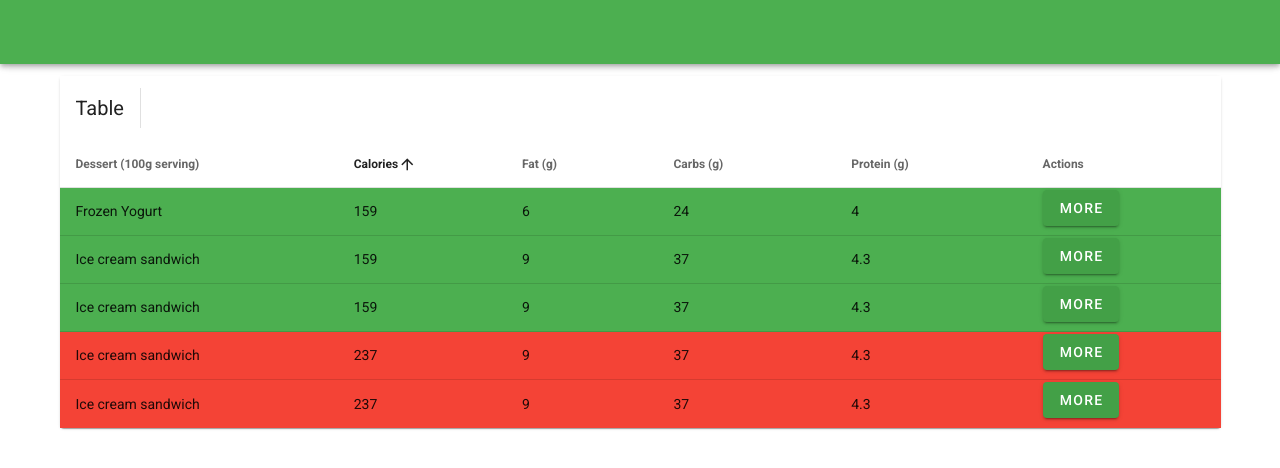
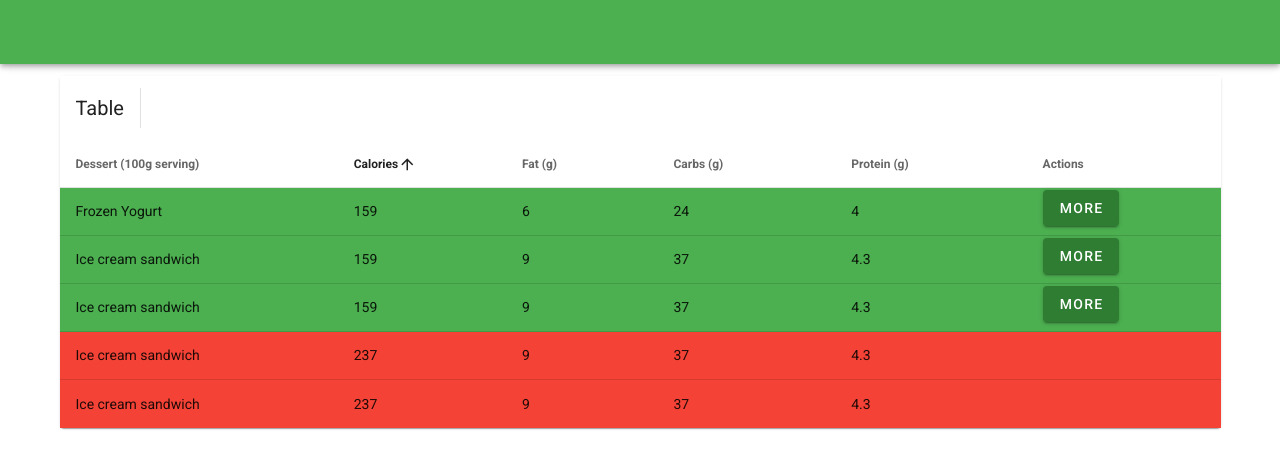
Before and after one commit to helgatrue/vue_project, a Vue app: page / in a window 1280 px wide. Shown: the top 468 px of the page. Built offline with nearby package versions, Linux system fonts and the light colour scheme.

Commit message:
отображение кнопок

```diff
--- a/src/components/Table.vue
+++ b/src/components/Table.vue
@@ -33,15 +33,17 @@
                 </v-toolbar>
             </template>
             <template v-slot:item.actions="{ item }">
-                <v-btn :disabled="isDisabled ? true : false"
-                        color="green darken-1"
-                        dark
-                        class="mb-2"
-                        v-bind="attrs"
-                        v-on="on"
-                        @click="openMessage(item)"
+             <span v-if=item.status>
+                <v-btn
+                       color="green darken-3"
+                       dark
+                       class="mb-2"
+                       v-bind="attrs"
+                       v-on="on"
+                       @click="openMessage(item)"
                 >More
                 </v-btn>
+             </span>
             </template>
         </v-data-table>
     </v-container>
@@ -51,7 +53,7 @@
     export default {
         data: () => ({
             data: {
-                disabled: 159,
+                disabled: true,
             },
             dialog: false,
             headers: [
@@ -89,10 +91,6 @@
             formTitle() {
                 return this.editedIndex === -1 ? 'Сообщение об ошибке' : 'Сообщение об ошибке'
             },
-            isDisabled(dessert) {
-                if (dessert.calories === 159) return true
-                    else return false
-            }
         },
 
         watch: {
@@ -107,13 +105,9 @@
 
         methods: {
             getDesertColor(dessert) {
-                if (dessert.calories === 159) return "green"
+                if (dessert.status === true) return "green"
                 else return "red"
             },
-            // isDisable(dessert) {
-            //     if (dessert.calories === 159) return true
-            //     else return false
-            // },
             initialize() {
                 this.desserts = [
                     {
@@ -122,6 +116,7 @@
                         fat: 6.0,
                         carbs: 24,
                         protein: 4.0,
+                        status: true
                     },
                     {
                         name: 'Ice cream sandwich',
@@ -129,6 +124,7 @@
                         fat: 9.0,
                         carbs: 37,
                         protein: 4.3,
+                        status: false
                     },
                     {
                         name: 'Ice cream sandwich',
@@ -136,6 +132,7 @@
                         fat: 9.0,
                         carbs: 37,
                         protein: 4.3,
+                        status: false
                     },
                     {
                         name: 'Ice cream sandwich',
@@ -143,6 +140,7 @@
                         fat: 9.0,
                         carbs: 37,
                         protein: 4.3,
+                        status: true
                     },
                     {
                         name: 'Ice cream sandwich',
@@ -150,6 +148,7 @@
                         fat: 9.0,
                         carbs: 37,
                         protein: 4.3,
+                        status: true
                     },
                 ]
             },
```
